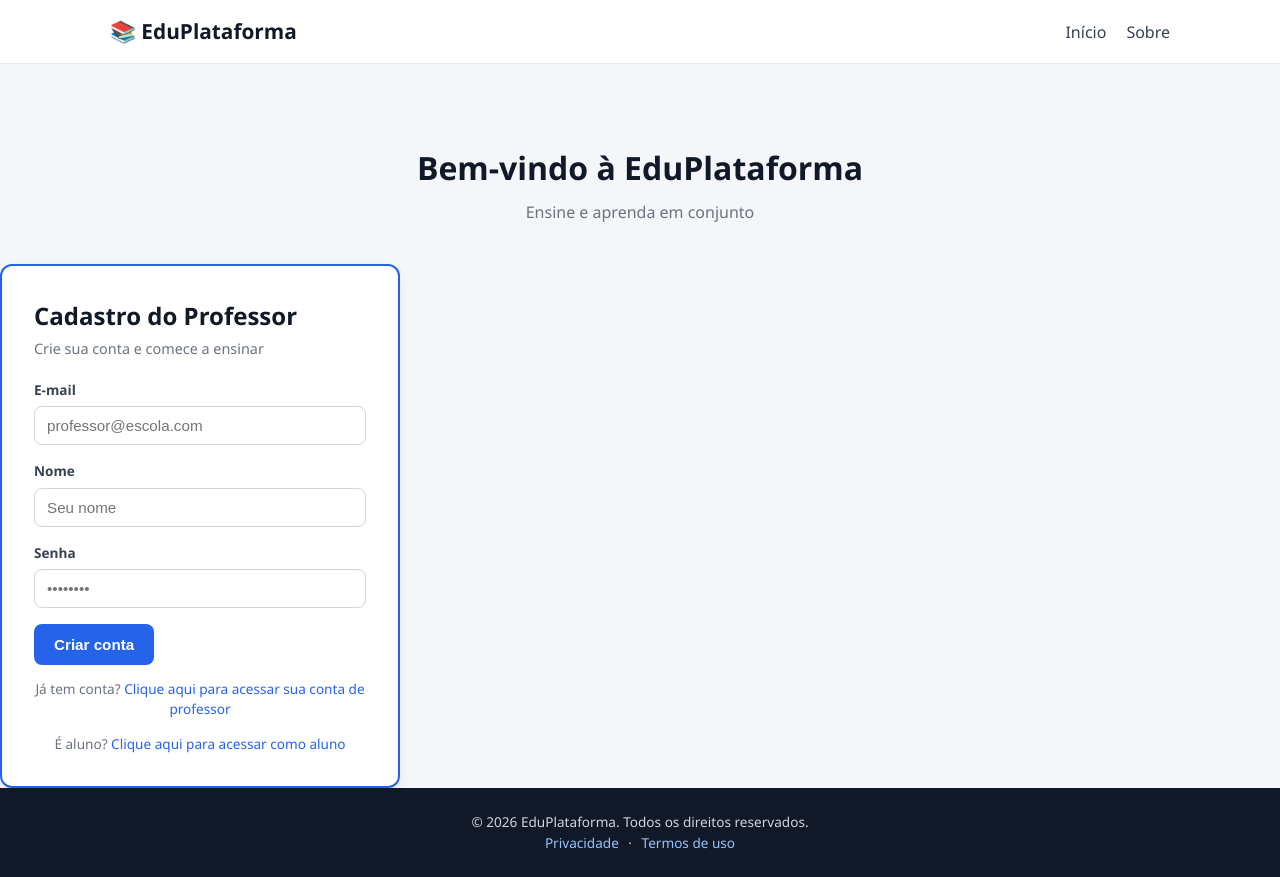
After one commit to fatalebenj/hacktudo, a PHP site: page /pages/cadastro_prof.php in a window 1280 px wide. The commit adds this page. Run offline with PHP 8.4, Linux system fonts and the light colour scheme.

Commit message:
Refactor login forms and update styles; remove unused pages

```diff
--- a/css/style.css
+++ b/css/style.css
@@ -101,11 +101,11 @@ a {
     width: 100%;
     max-width: 400px;
     box-shadow: 0 4px 12px rgba(0, 0, 0, 0.06);
-    border-top: 4px solid #2563eb;
+    border: 2px solid #2563eb;
 }
 
 .login-box.login-aluno {
-    border-top-color: #16a34a;
+    border-color: #16a34a;
 }
 
 .login-box h2 {
@@ -132,7 +132,8 @@ a {
 }
 
 .form-group input[type="email"],
-.form-group input[type="password"] {
+.form-group input[type="password"],
+.form-group input[type="text"] {
     width: 100%;
     padding: 10px 12px;
     border: 1px solid #d1d5db;
--- a/includes/header.php
+++ b/includes/header.php
@@ -25,10 +25,6 @@
                 <li><a href="/pages/sobre.php">Sobre</a></li>
             </ul>
         </nav>
-
-        <div class="device-badge" title="Dispositivo detectado pela biblioteca foroco">
-            <?= $device === 'mobile' ? '📱 Mobile' : '🖥️ Desktop'; ?>
-        </div>
     </div>
 </header>
 
--- a/index.php
+++ b/index.php
@@ -40,7 +40,7 @@ include __DIR__ . '/includes/header.php';
 
 <section class="hero">
     <h1>Bem-vindo à EduPlataforma</h1>
-    <p>Ensino e aprendizado em um só lugar.</p>
+    <p>Ensine e aprenda em conjunto</p>
 </section>
 
 <section class="login-area">
--- /dev/null
+++ b/pages/cadastro_prof.php
@@ -0,0 +1,78 @@
+<?php
+$pageTitle = 'EduPlataforma - Início';
+?>
+<!DOCTYPE html>
+<html lang="pt-br">
+<head>
+    <meta charset="UTF-8">
+    <meta name="viewport" content="width=device-width, initial-scale=1.0">
+    <title><?= htmlspecialchars($pageTitle ?? 'EduPlataforma'); ?></title>
+    <link rel="stylesheet" href="/css/style.css">
+</head>
+<body class="device-<?= htmlspecialchars($device ?? 'desktop'); ?>">
+
+<header class="site-header">
+    <div class="container header-inner">
+        <a href="/index.php" class="logo">📚 EduPlataforma</a>
+
+        <nav class="main-nav">
+            <ul>
+                <li><a href="/index.php">Início</a></li>
+                <li><a href="/pages/sobre.php">Sobre</a></li>
+            </ul>
+        </nav>
+    </div>
+</header>
+<main class="container main-content"></main>
+
+<section class="hero">
+    <h1>Bem-vindo à EduPlataforma</h1>
+    <p>Ensine e aprenda em conjunto</p>
+</section>
+
+<div class="login-box login-professor">
+    <h2>Cadastro do Professor</h2>
+    <p class="subtitle">Crie sua conta e comece a ensinar</p>
+
+    <form action="/actions/criar_professor.php" method="POST" class="login-form">
+        <div class="form-group">
+            <label for="email_professor">E-mail</label>
+            <input type="email" id="email_professor" name="email" placeholder="professor@escola.com" required>
+        </div>
+
+        <div class="form-group">
+            <label for="nome_professor">Nome</label>
+            <input type="text" id="nome_professor" name="nome" placeholder="Seu nome" required>
+        </div>
+
+        <div class="form-group">
+            <label for="senha_professor">Senha</label>
+            <input type="password" id="senha_professor" name="senha" placeholder="••••••••" required>
+        </div>
+
+        <button type="submit" class="btn btn-primary">Criar conta</button>
+    </form>
+
+    <p class="login-footer-text">
+        Já tem conta? <a href="..\index\?forcar=professor">Clique aqui para acessar sua conta de professor</a>
+    </p>
+    <p class="login-footer-text">
+        É aluno? <a href="..\index\?forcar=aluno">Clique aqui para acessar como aluno</a>
+    </p>
+</div>
+
+</main>
+
+<footer class="site-footer">
+    <div class="container">
+        <p>&copy; <?= date('Y'); ?> EduPlataforma. Todos os direitos reservados.</p>
+        <p class="footer-links">
+            <a href="../pages/privacidade.php">Privacidade</a> ·
+            <a href="../pages/termos.php">Termos de uso</a>
+        </p>
+    </div>
+</footer>
+
+<script src="/js/main.js"></script>
+</body>
+</html>
--- a/pages/login_professor.php
+++ b/pages/login_professor.php
@@ -10,7 +10,7 @@
 
     <form action="/actions/autenticar_professor.php" method="POST" class="login-form">
         <div class="form-group">
-            <label for="email_professor">E-mail institucional</label>
+            <label for="email_professor">E-mail</label>
             <input type="email" id="email_professor" name="email" placeholder="professor@escola.com" required>
         </div>
 
@@ -28,6 +28,10 @@
     </form>
 
     <p class="login-footer-text">
+        Ainda não tem conta? <a href="/pages/cadastro_prof.php">Cadastre-se</a>
+    </p>
+
+    <p class="login-footer-text">
         É aluno? <a href="?forcar=aluno">Clique aqui para acessar como aluno</a>
     </p>
 </div>
```
Also changed, not shown: pages/contato.php (deleted, +0 -13 lines), pages/cursos.php (deleted, +0 -13 lines), pages/login_aluno.php (+6 -7 lines).
